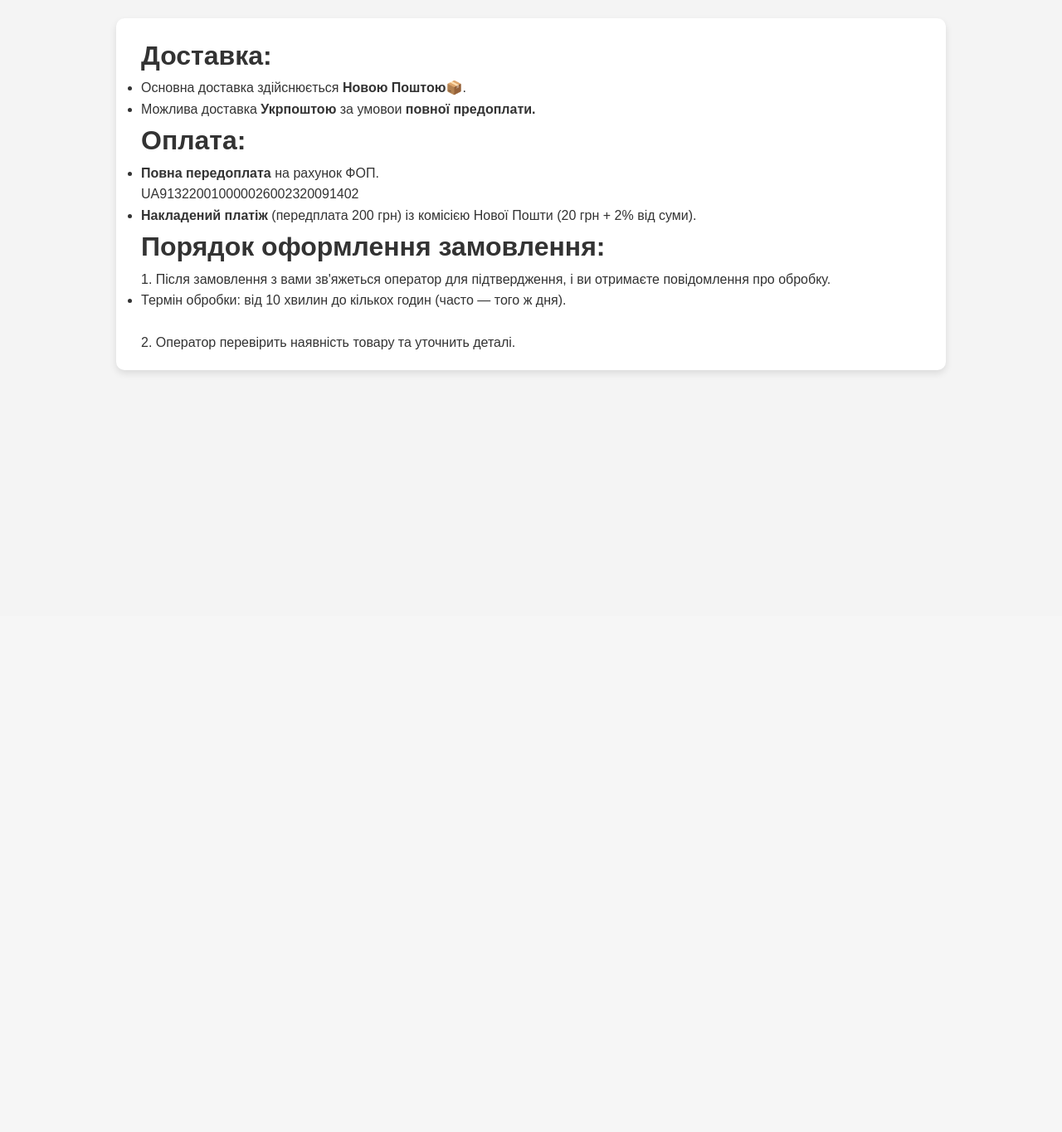
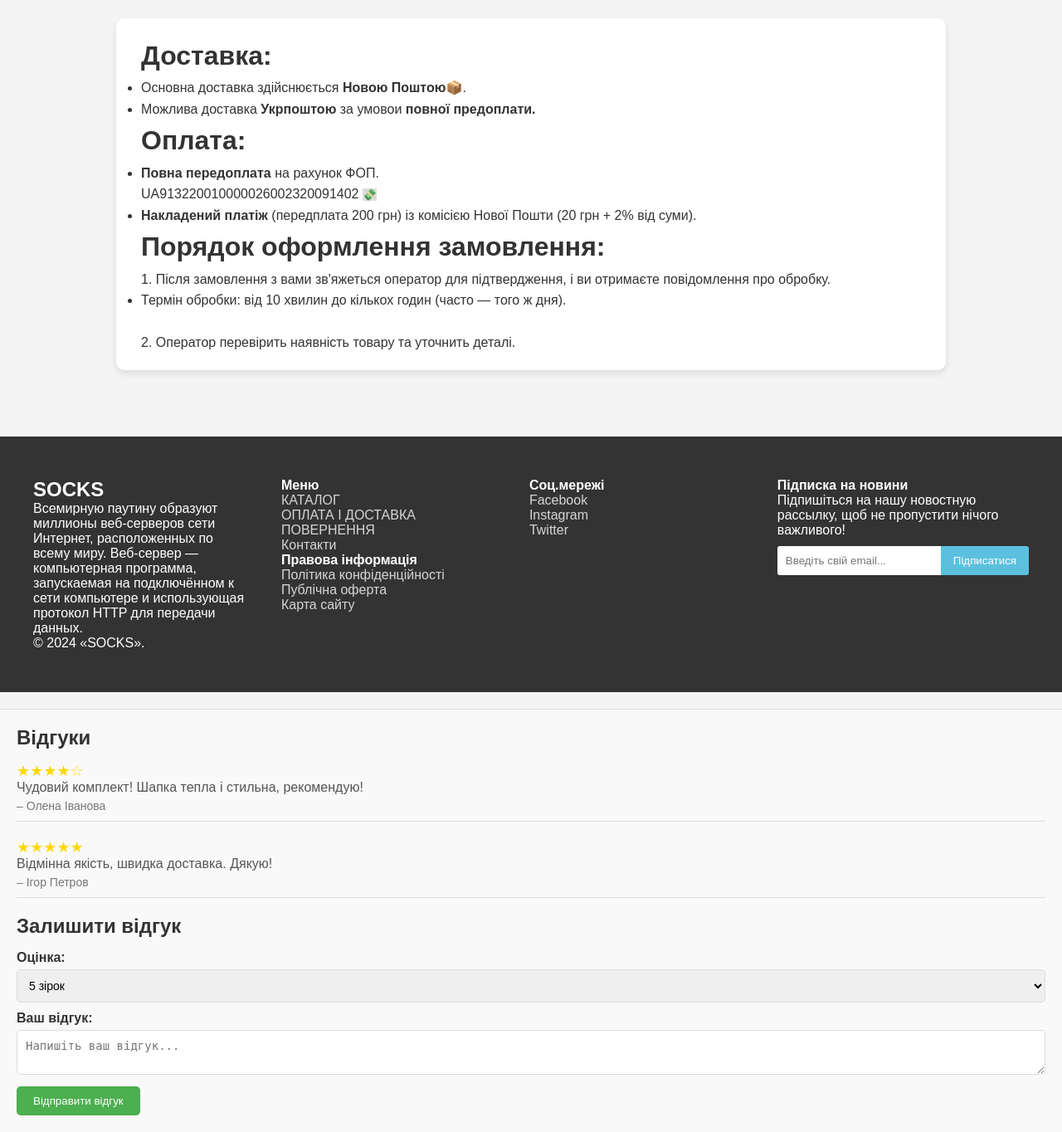
Before and after one commit to Sp1ker2/stream_228, a PHP site: page /pay.html in a window 1280 px wide. Shown: the part 58-1422 px from the top of the page at 83% size. Before the commit the page ends 509 px from the top, so only its background shows below. Run offline with PHP 8.4, Linux system fonts and the light colour scheme.

Commit message:
copy button

```diff
--- /dev/null
+++ b/copy-button.js
@@ -0,0 +1,18 @@
+function copyToClipboard() {
+    // Находим элемент с текстом
+    const copyText = document.getElementById("copyText").innerText;
+
+    // Создаем временное текстовое поле для копирования
+    const tempInput = document.createElement("input");
+    document.body.appendChild(tempInput);
+    tempInput.value = copyText;
+    tempInput.select();
+    tempInput.setSelectionRange(0, 99999); // Для мобильных устройств
+    document.execCommand("copy");
+
+    // Удаляем временное поле
+    document.body.removeChild(tempInput);
+
+    // Опционально: Уведомление об успешном копировании
+    alert("Текст скопирован: " + copyText);
+}
--- a/pay.html
+++ b/pay.html
@@ -47,7 +47,12 @@
             <h1>Оплата:</h1>
             <ul>
                 <li><b>Повна передоплата</b> на рахунок ФОП.</li>
-                <p id="copyText" onclick="copyToClipboard()">UA913220010000026002320091402</p>
+                <div class="FOP">
+                    <p id="copyText" onclick="copyToClipboard()">UA913220010000026002320091402
+                        <button class="copy-button" onclick="copyToClipboard()">💸</button>
+                    </p>
+                    <script src="copy-button.js"></script>
+                </div>
                 <script src="copy-text.js"></script>
                 <li><b>Накладений платіж</b> (передплата 200 грн) із комісією Нової Пошти (20 грн + 2% від суми).</li>
             </ul>
@@ -64,5 +69,123 @@
             </ul>
         </div>
     </main>
+    <footer class="footer-bs">
+        <div class="row">
+            <div class="col-md-3 footer-brand">
+                <h2>SOCKS</h2>
+                <p>Всемирную паутину образуют миллионы веб-серверов сети Интернет, расположенных по всему миру. Веб-сервер — компьютерная программа, запускаемая на подключённом к сети компьютере и использующая протокол HTTP для передачи данных.</p>
+                <p>© 2024 «SOCKS».</p>
+            </div>
+
+            <div class="col-md-4 footer-nav">
+                <h4>Меню</h4>
+                <ul class="pages">
+                    <li><a href="#">КАТАЛОГ</a></li>
+                    <li><a href="pay.html">ОПЛАТА І ДОСТАВКА</a></li>
+                    <li><a href="back.html">ПОВЕРНЕННЯ</a></li>
+                    <li><a href="#">Контакти</a></li>
+                </ul>
+                <h4>Правова інформація</h4>
+                <ul class="list">
+                    <li><a href="#">Політика конфіденційності</a></li>
+                    <li><a href="#">Публічна оферта</a></li>
+                    <li><a href="#">Карта сайту</a></li>
+                </ul>
+            </div>
+
+            <div class="col-md-2 footer-social">
+                <h4>Соц.мережі</h4>
+                <ul>
+                    <!-- <li><a href="#">ВКонтакте</a></li> -->
+                    <li><a href="#">Facebook</a></li>
+                    <li><a href="#">Instagram</a></li>
+                    <li><a href="#">Twitter</a></li>
+                </ul>
+            </div>
+
+            <div class="col-md-3 footer-ns">
+        <h4>Підписка на новини</h4>
+        <p>Підпишіться на нашу новостную рассылку, щоб не пропустити нічого важливого!</p>
+        <div class="input-group">
+            <input type="email" class="form-control" placeholder="Введіть свій email..." required>
+            <button class="btn btn-subscribe" type="submit">Підписатися</button>
+        </div>
+    </div>
+
+        </div>
+    </footer>
+
+    <!--&lt;!&ndash; Fixed watermark &ndash;&gt;-->
+    <!--<a target="_blank" style="display: block; position: fixed; bottom: 10px; right: 10px; width: 60px;" href="http://ufive.ru/" title="uFive.Ru - Все для Web мастеров!">-->
+    <!--&lt;!&ndash;    <img style="width: 100%;" src="http://ufive.ru/img/watermark.png" alt="logo"/>&ndash;&gt;-->
+    <!--</a>-->
+    <script>
+
+        const saleEndTime = new Date();
+        saleEndTime.setHours(23, 59, 59);
+
+        function updateTimer() {
+            const now = new Date();
+            const timeRemaining = saleEndTime - now;
+
+            const hours = Math.floor((timeRemaining / (1000 * 60 * 60)) % 24);
+            const minutes = Math.floor((timeRemaining / (1000 * 60)) % 60);
+            const seconds = Math.floor((timeRemaining / 1000) % 60);
+
+            document.getElementById('countdown').textContent =
+                `${hours.toString().padStart(2, '0')}:${minutes.toString().padStart(2, '0')}:${seconds.toString().padStart(2, '0')}`;
+
+            if (timeRemaining > 0) {
+                setTimeout(updateTimer, 1000);
+            } else {
+                document.getElementById('countdown').textContent = 'Акция завершена';
+                document.querySelector('.order-button').disabled = true;
+                document.querySelector('.order-button').style.backgroundColor = '#ccc';
+            }
+        }
+
+        updateTimer();
+    </script>
+
+
+    <!-- Секция отзывов -->
+    <section class="reviews">
+        <h2>Відгуки</h2>
+        <div class="review">
+            <div class="stars">
+                ★★★★☆
+            </div>
+            <p class="review-text">Чудовий комплект! Шапка тепла і стильна, рекомендую!</p>
+            <p class="review-author">– Олена Іванова</p>
+        </div>
+
+        <div class="review">
+            <div class="stars">
+                ★★★★★
+            </div>
+            <p class="review-text">Відмінна якість, швидка доставка. Дякую!</p>
+            <p class="review-author">– Ігор Петров</p>
+        </div>
+
+        <!-- Форма для добавления нового отзыва -->
+        <div class="add-review">
+            <h3>Залишити відгук</h3>
+            <form id="reviewForm">
+                <label for="rating">Оцінка:</label>
+                <select id="rating" name="rating" required>
+                    <option value="5">5 зірок</option>
+                    <option value="4">4 зірки</option>
+                    <option value="3">3 зірки</option>
+                    <option value="2">2 зірки</option>
+                    <option value="1">1 зірка</option>
+                </select>
+
+                <label for="reviewText">Ваш відгук:</label>
+                <textarea id="reviewText" name="reviewText" required placeholder="Напишіть ваш відгук..."></textarea>
+
+                <button type="submit">Відправити відгук</button>
+            </form>
+        </div>
+    </section>
 </body>
 </html>
--- a/styles.css
+++ b/styles.css
@@ -115,6 +115,17 @@ nav a:hover {
 
 .thumbnail-images img:hover {
     transform: scale(1.1);
+}
+
+.copy-button {
+    border: none;
+    outline: none;
+    background-color: #cbc8c59a;
+}
+
+.FOP {
+    /* background-color: #cbc8c59a; */
+    width: 31%;
 }
 
 /* Детали продукта */
```
